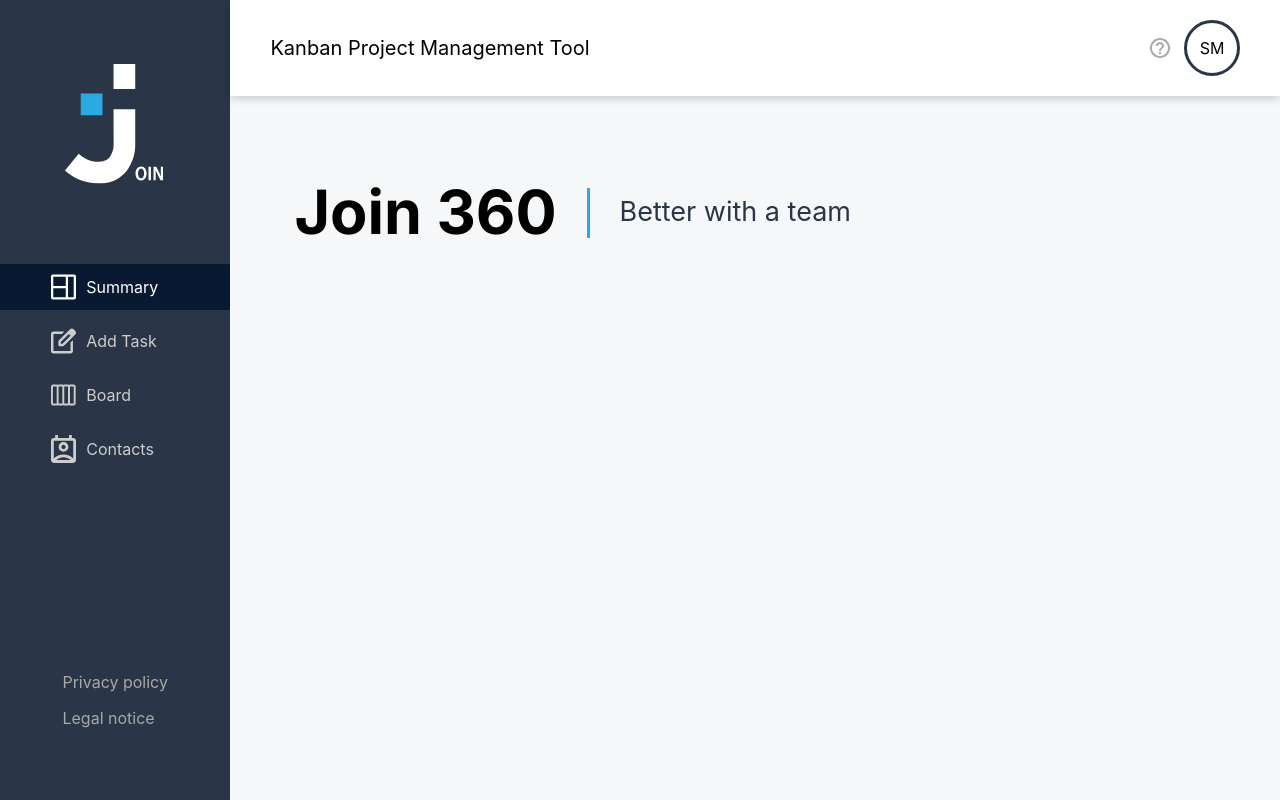
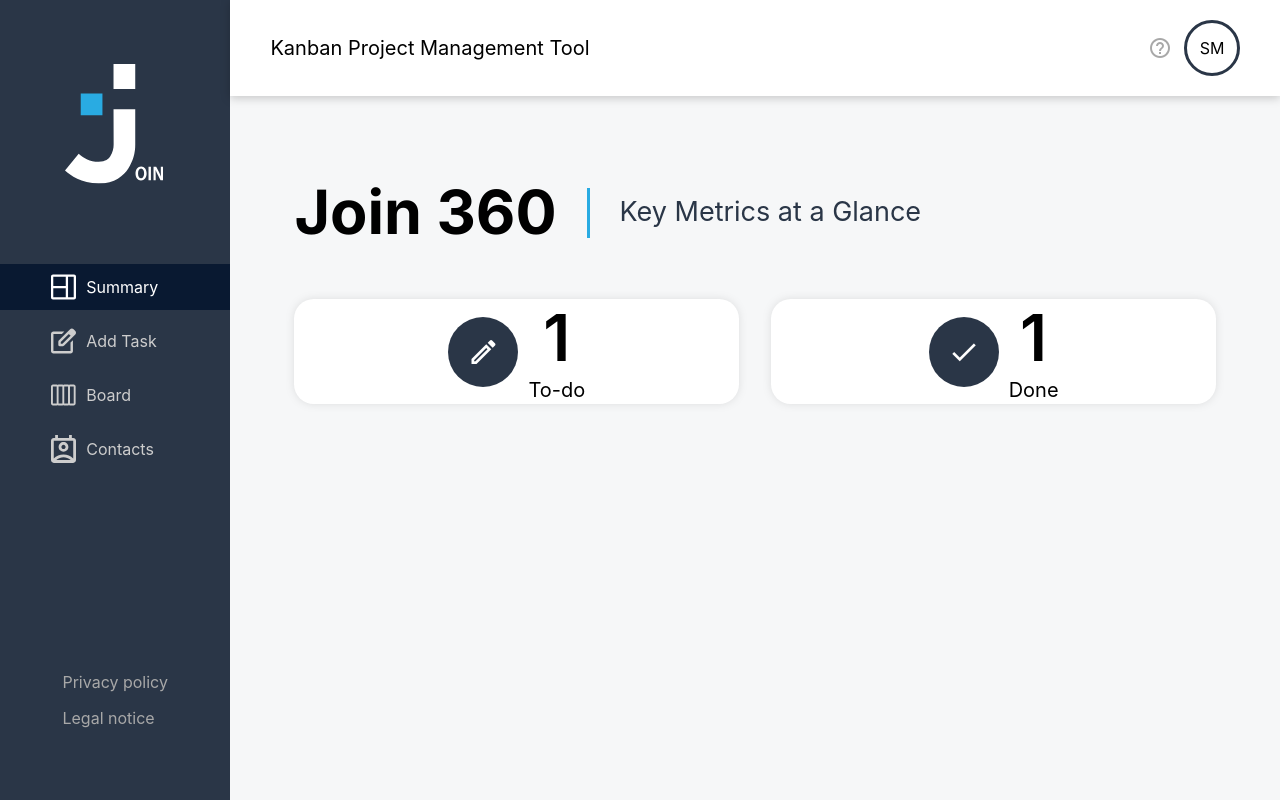
Before and after one commit to NadineJuliana/Join-Project, an Angular app: page /summary in a window 1280 px wide. Built offline with nearby package versions, Linux system fonts and the light colour scheme; no server answers; a web font is replaced by a local one.

Commit message:
Refactor summary page structure and styles for improved layout and readability

```diff
--- a/src/app/features/summary/page/summary-page/summary-page.component.html
+++ b/src/app/features/summary/page/summary-page/summary-page.component.html
@@ -1,9 +1,28 @@
-<section class="summary">
+<section class="summary-page">
     <div class="header">
         <div class="header__headline">
             <h1>Join 360</h1>
             <div class="header__separator"></div>
-            <h4>Better with a team</h4>
+            <h4>Key Metrics at a Glance</h4>
+        </div>
+    </div>
+    <div class="summary-container">
+        <div class="summary">
+            <div class="summary__card">
+                <span class="material-icons">edit</span>
+                <div class="summary__info">
+                    <p>1</p>
+                    <h5>To-do</h5>
+                </div>
+            </div>
+            <div class="summary__card">
+                <span class="material-icons">check</span>
+                <div class="summary__info">
+                    <p>1</p>
+                    <h5>Done</h5>
+                </div>
+            </div>
+
         </div>
     </div>
 </section>
--- a/src/app/features/summary/page/summary-page/summary-page.component.scss
+++ b/src/app/features/summary/page/summary-page/summary-page.component.scss
@@ -1,6 +1,7 @@
-.summary {
+.summary-page {
   max-width: calc(1440px - 232px);
   width: 100%;
+}
 
 .header {
   width: 100%;
@@ -11,9 +12,9 @@
   align-items: center;
   row-gap: 40px;
   padding: clamp(48px, calc(48px + (100vw - 1024px)), 80px)
-      clamp(15px, calc(15px + (100vw - 1220px)), 64px)
+    clamp(15px, calc(15px + (100vw - 1024px)), 64px)
     clamp(24px, calc(24px + (100vw - 1024px)), 50px)
-      clamp(15px, calc(15px + (100vw - 1220px)), 64px);
+    clamp(15px, calc(15px + (100vw - 1024px)), 64px);
 
   &__headline {
     display: flex;
@@ -30,4 +31,45 @@
     height: 50px;
   }
 }
+
+.summary-container {
+  padding: 0px clamp(10px, calc(10px + (100vw - 1024px)), 64px);
 }
+
+.summary {
+  display: grid;
+  grid-template-columns: 1fr 1fr;
+  grid-template-rows: 1fr 1fr 1fr;
+  width: 100%;
+  row-gap: 28px;
+  column-gap: 32px;
+  &__info {
+    display: flex;
+    flex-direction: column;
+    align-items: center;
+    p {
+      font-size: clamp(47px, 5vw, 64px);
+      font-weight: 600;
+    }
+  }
+  &__card{
+    display: flex;
+    justify-content: center;
+    align-items: center;
+    background: white;
+    gap: 10px;
+    border-radius: 20px;
+    filter: drop-shadow(0px 0px 4px rgba(0, 0, 0, 0.1));
+    span{
+        background: var(--primary);
+        font-size: 32px;
+        color: white;
+        border-radius: 100%;
+        width: 70px;
+        aspect-ratio: 1 / 1;
+        display: flex;
+        justify-content: center;
+        align-items: center;
+    }
+  }
+}
```
Lines whose indentation alone changed are shown as unchanged.
